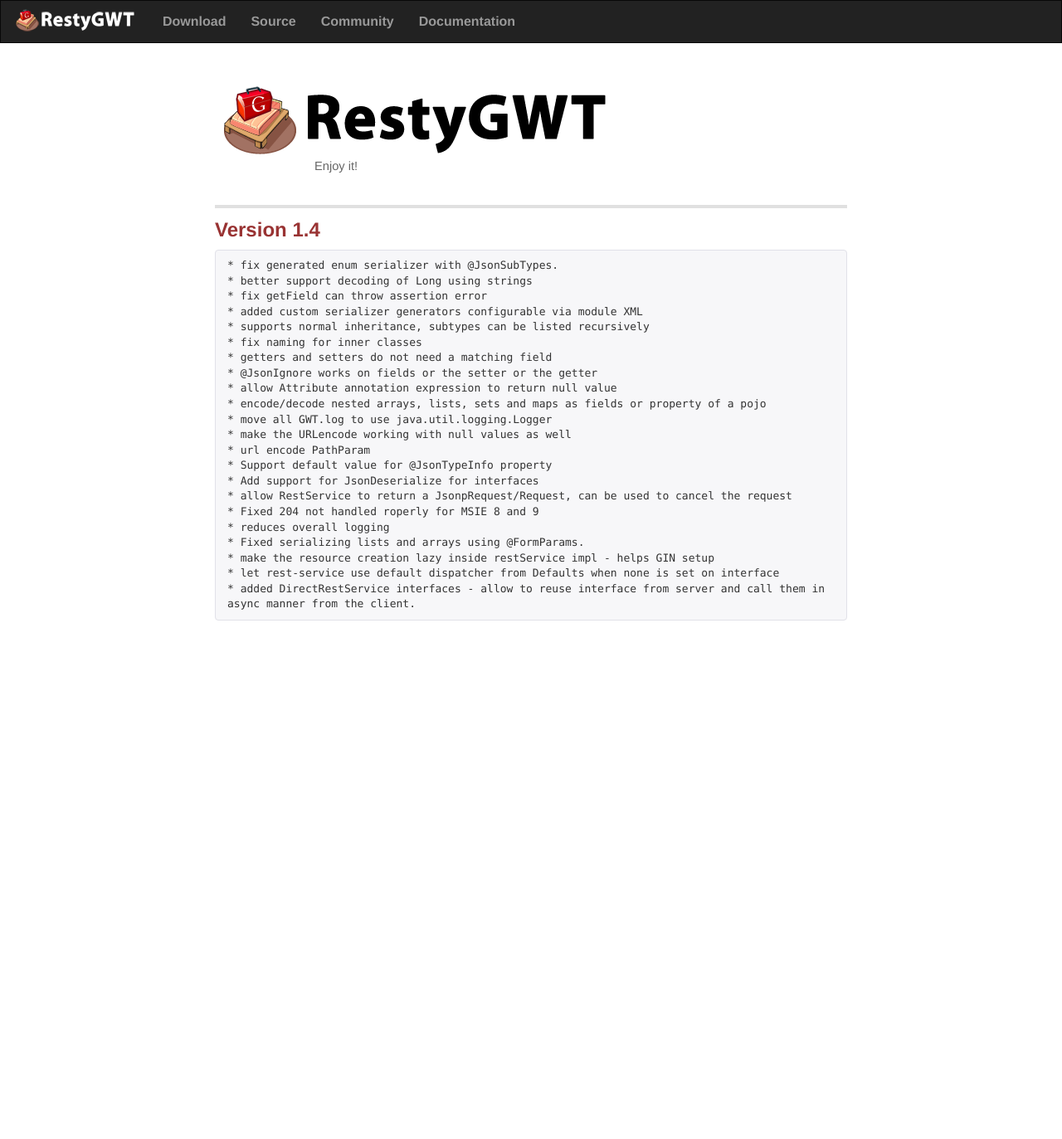
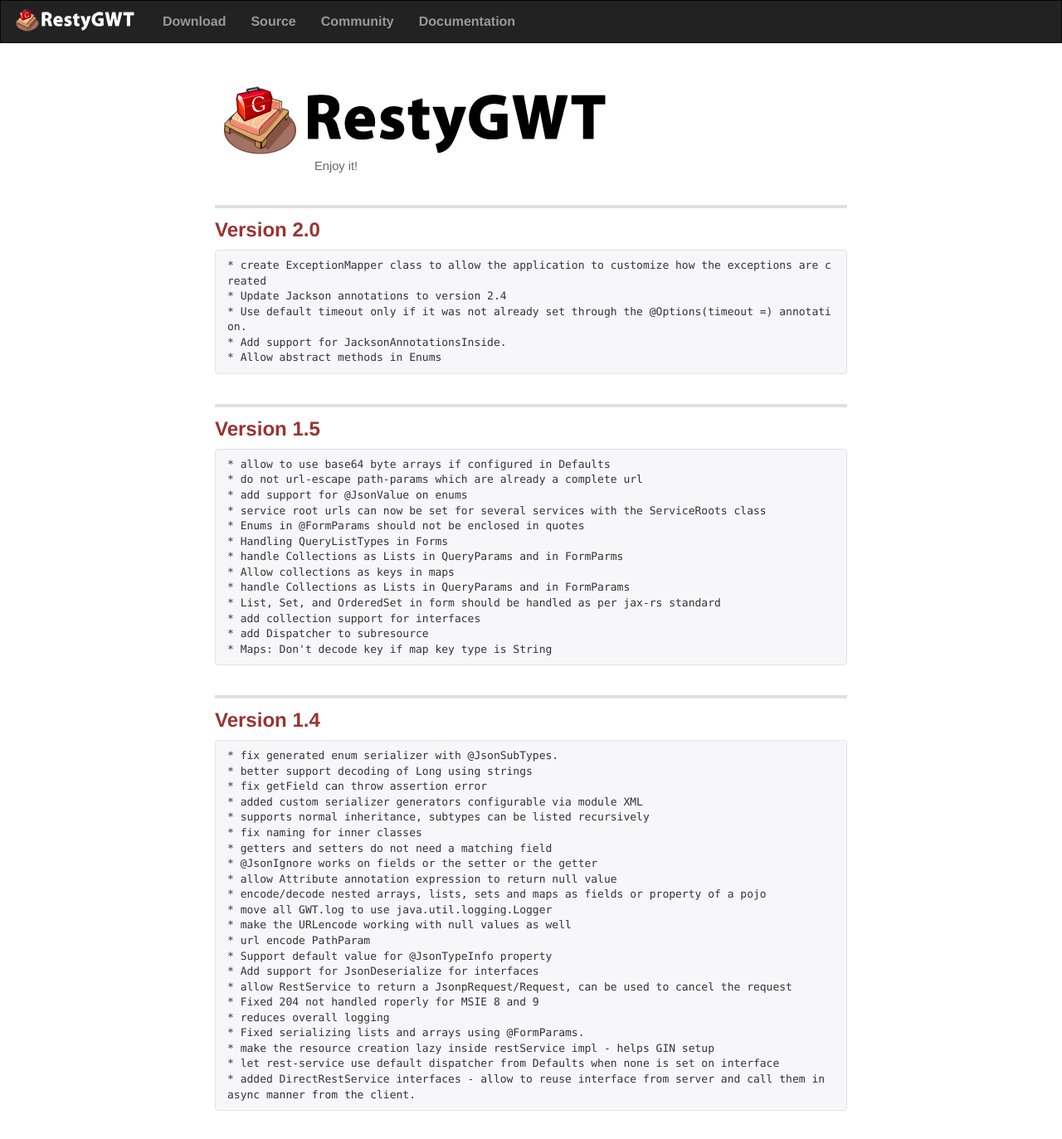
Before and after one commit to BadgerPc/resty-gwt.github.io, a Jekyll site: the page built from release_notes.markdown, in a window 1280 px wide. Shown: the whole page at 83% size. Built offline with Jekyll 4.4.1, drawn with Linux system fonts in a browser that asks for light colours; Markdown is read by kramdown in place of the engine named in the settings; before the commit the page ends 900 px from its top, so only the background shows below that.

Commit message:
added notes for version 1.5 and 2.0

```diff
--- a/release_notes.markdown
+++ b/release_notes.markdown
@@ -3,6 +3,30 @@
 title: RestyGWT / Release Notes
 slogan: Enjoy it!
 ---
+
+## Version 2.0
+
+	* create ExceptionMapper class to allow the application to customize how the exceptions are created
+	* Update Jackson annotations to version 2.4
+	* Use default timeout only if it was not already set through the @Options(timeout =) annotation.
+	* Add support for JacksonAnnotationsInside.
+	* Allow abstract methods in Enums
+
+## Version 1.5
+
+	* allow to use base64 byte arrays if configured in Defaults
+	* do not url-escape path-params which are already a complete url
+	* add support for @JsonValue on enums
+	* service root urls can now be set for several services with the ServiceRoots class
+	* Enums in @FormParams should not be enclosed in quotes
+	* Handling QueryListTypes in Forms
+	* handle Collections as Lists in QueryParams and in FormParms
+	* Allow collections as keys in maps
+	* handle Collections as Lists in QueryParams and in FormParams
+	* List, Set, and OrderedSet in form should be handled as per jax-rs standard
+	* add collection support for interfaces
+	* add Dispatcher to subresource
+	* Maps: Don't decode key if map key type is String
 
 ## Version 1.4
 
```
